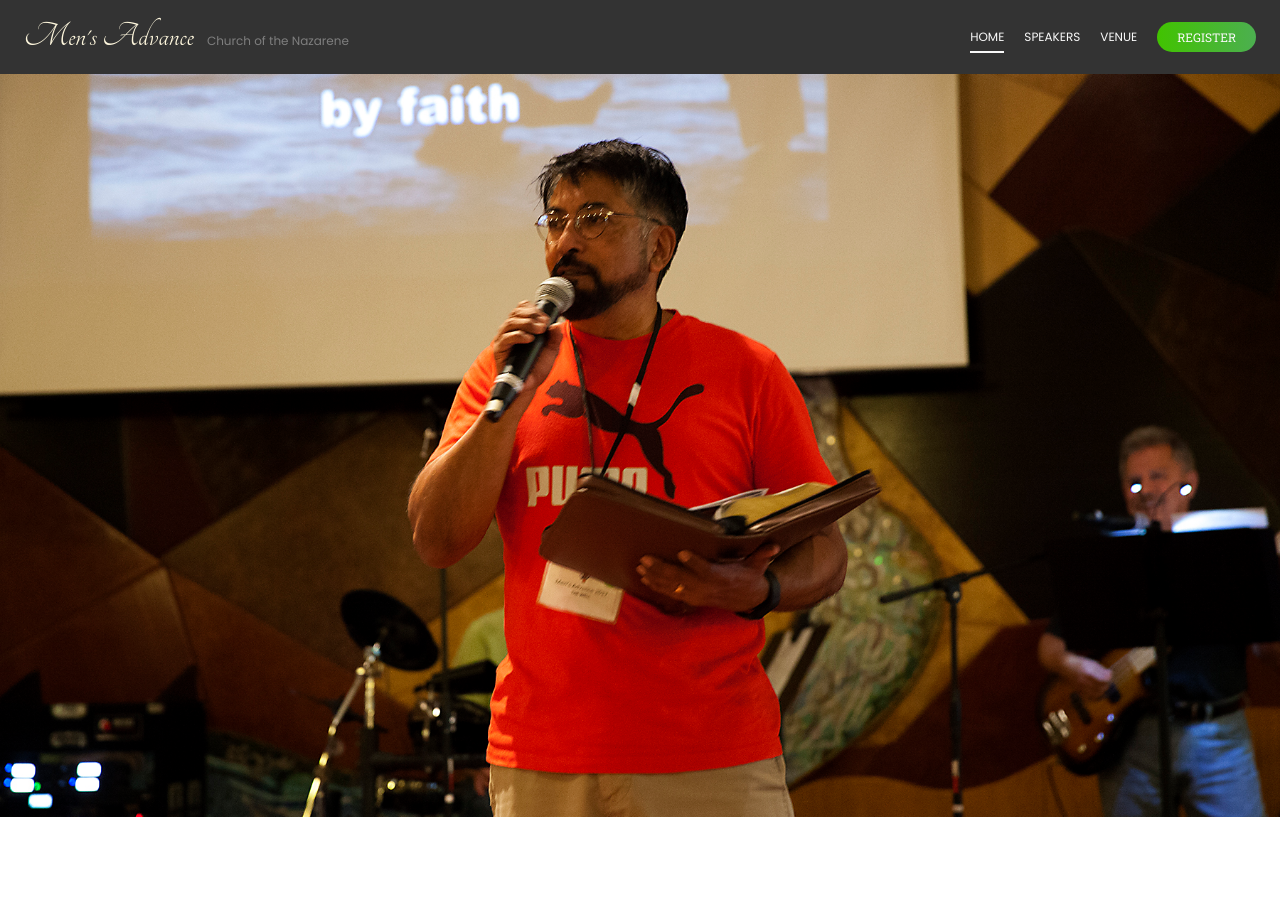
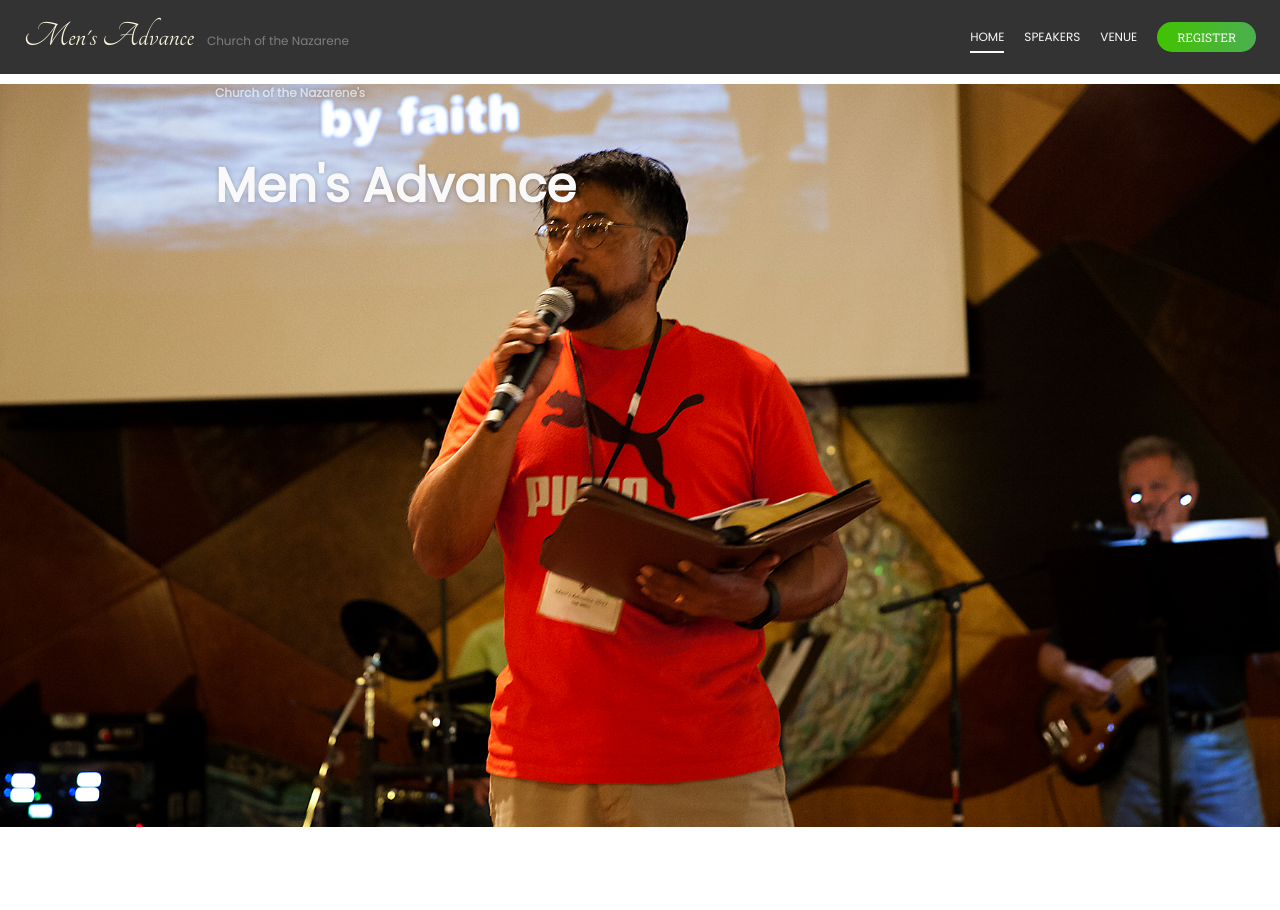
Before and after one commit to juliancoleman/mens-advance, a Jekyll site: the page built from index.html, in a window 1280 px wide. Built offline with Jekyll 4.4.1, drawn with Linux system fonts in a browser that asks for light colours.

Commit message:
adds title and subtitle to hero

```diff
--- a/_includes/hero.html
+++ b/_includes/hero.html
@@ -1,3 +1,9 @@
 <figure class="hero" style="background: url({{ page.hero_url | relative_url }}) top 20% center no-repeat; background-size: cover;">
+  <div class="container-wide">
+    <h2 class="hero-subtitle">{{ page.hero_subtitle }}</h2>
+    <h3 class="hero-title">{{ page.hero_title }}</h3>
+    <div class="container">
 
+    </div>
+  </div>
 </figure>
--- a/_sass/components/hero.scss
+++ b/_sass/components/hero.scss
@@ -5,4 +5,18 @@
   height: 90%;
   background-repeat: no-repeat;
   background-size: cover;
+
+  text-shadow: 0px 0px 4px rgba(0, 0, 0, 0.25);
+
+  .hero-subtitle {
+    color: rgba(249, 249, 249, 0.67);
+    font-family: $poppins;
+    font-size: 0.75rem;
+  }
+
+  .hero-title {
+    color: $white;
+    font-family: $poppins;
+    font-size: 3rem;
+  }
 }
--- a/assets/css/style.scss
+++ b/assets/css/style.scss
@@ -9,3 +9,16 @@
 @import "components/header";
 @import "components/register-button";
 @import "components/hero";
+
+.container-wide {
+  width: 850px;
+}
+
+.container {
+  width: 687px;
+}
+
+.container-wide,
+.container {
+  margin: 0 auto;
+}
--- a/index.html
+++ b/index.html
@@ -3,6 +3,8 @@ layout: default
 permalink: /
 title: home
 hero_url: /assets/images/david_jimenez_hero.jpg
+hero_title: Men's Advance
+hero_subtitle: Church of the Nazarene's
 ---
 
 {% include hero.html %}
```
